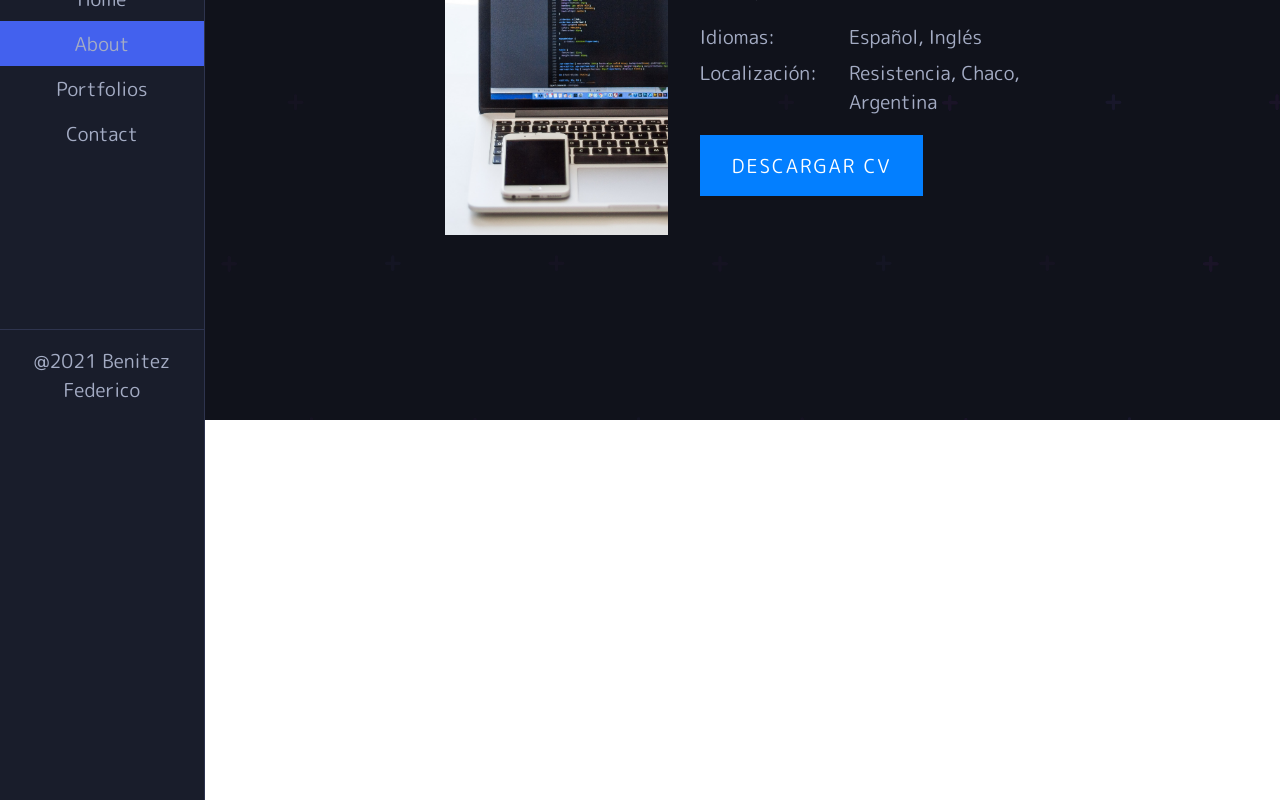
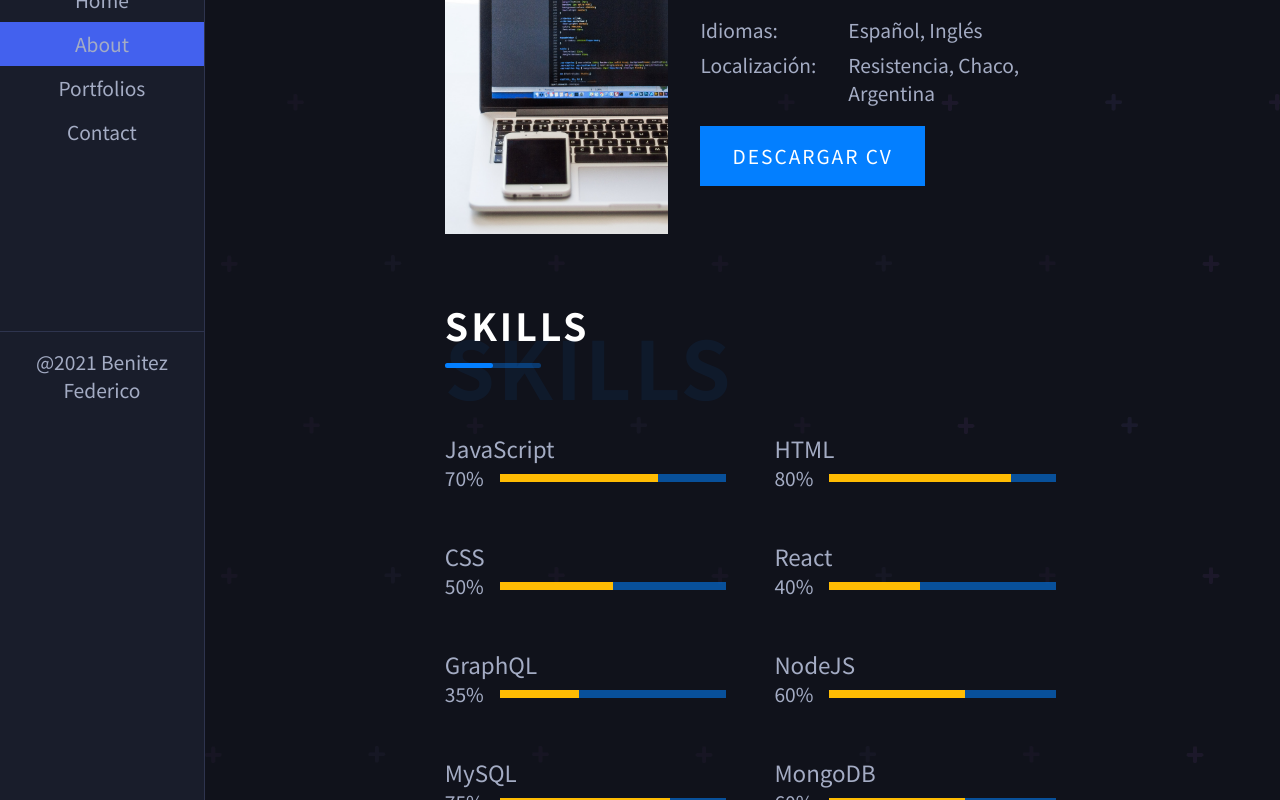
Before and after one commit to Federico-Benitez/old-portfolio, a React (Create React App) app: page /about in a window 1280 px wide. Shown: the part 380-1180 px from the top of the page. Before the commit the page ends 800 px from the top, so only its background shows below. Built offline with nearby package versions, Linux system fonts and the light colour scheme.

Commit message:
Skills en about agregado

```diff
--- a/public/index.html
+++ b/public/index.html
@@ -16,7 +16,9 @@
     -->
     <link rel="manifest" href="%PUBLIC_URL%/manifest.json" />
     <link rel="preconnect" href="https://fonts.gstatic.com">
-<link href="https://fonts.googleapis.com/css2?family=M+PLUS+Rounded+1c:wght@100;300;400;500;700&display=swap" rel="stylesheet">
+    <link rel="preconnect" href="https://fonts.gstatic.com">
+<link href="https://fonts.googleapis.com/css2?family=Noto+Sans+JP:wght@100;300;400;500;700&display=swap" rel="stylesheet">
+
     <!--
       Notice the use of %PUBLIC_URL% in the tags above.
       It will be replaced with the URL of the `public` folder during the build.
--- a/src/App.scss
+++ b/src/App.scss
@@ -3,6 +3,7 @@
 @import "./styles/typography";
 @import "./styles/title";
 @import "./styles/about";
+@import "./styles/skill";
 
 
 
@@ -15,7 +16,7 @@
 
 body{
     color: #a4acc4;
-    font-family: 'M PLUS Rounded 1c', sans-serif;
+    font-family: 'Noto Sans JP', sans-serif;
     font-size: 1.2rem;
 }
 
--- /dev/null
+++ b/src/Components/SkillSection.js
@@ -0,0 +1,21 @@
+import React from "react";
+
+function SkillSection({ skill, progress, width }) {
+  return (
+    <div className="SkillsSection">
+      <div className="skills-container">
+        <h5 className="skill-title">{skill}</h5>
+        <div className="skill-bar">
+          <p className="skill-text">{progress}</p>
+          <div className="skill-progress">
+            <div className="progress">
+              <div className="inner-progress" style={{ width: width }}></div>
+            </div>
+          </div>
+        </div>
+      </div>
+    </div>
+  );
+}
+
+export default SkillSection;
--- a/src/Pages/AboutPage.js
+++ b/src/Pages/AboutPage.js
@@ -1,12 +1,24 @@
 import React from "react";
 import Title from "../Components/Title";
-import ImageSection from "./ImageSection";
+import ImageSection from "../Components/ImageSection";
+import SkillSection from "../Components/SkillSection";
 
 function AboutPage() {
   return (
     <div className="AboutPage">
       <Title title={"Acerca de mi"} span={"Acerca de mi"} />
       <ImageSection />
+      <Title title={"Skills"} span={"Skills"} />
+      <div className="all-skills-container">
+        <SkillSection skill={"JavaScript"} progress={"70%"} width={"70%"} />
+        <SkillSection skill={"HTML"} progress={"80%"} width={"80%"} />
+        <SkillSection skill={"CSS"} progress={"50%"} width={"50%"} />
+        <SkillSection skill={"React"} progress={"40%"} width={"40%"} />
+        <SkillSection skill={"GraphQL"} progress={"35%"} width={"35%"} />
+        <SkillSection skill={"NodeJS"} progress={"60%"} width={"60%"} />
+        <SkillSection skill={"MySQL"} progress={"75%"} width={"75%"} />
+        <SkillSection skill={"MongoDB"} progress={"60%"} width={"60%"} />
+      </div>
     </div>
   );
 }
--- a/src/Pages/HomePage.js
+++ b/src/Pages/HomePage.js
@@ -10,8 +10,8 @@ function HomePage() {
     <div className="HomePage">
       <header className="hero">
         <h1 className="hero-text">
-          Hola, soy
-          <span> Federico Benitez.</span>
+          Hola! Soy
+          <span> Federico Benitez</span>
         </h1>
         <p className="h-sub-text">
           Soy de Resistencia Chaco, estudiante de la Tecnicatura Universitaria
--- a/src/styles/_about.scss
+++ b/src/styles/_about.scss
@@ -1,6 +1,7 @@
 .ImageSection{
     display: flex;
     margin-top: 4rem;
+    margin-bottom: 4rem;
     .img{
         width: 100%;
         height: 50vh;
@@ -62,3 +63,11 @@
         width: 100%;
     }
 }
+
+.all-skills-container{
+    margin: 4rem 0;
+    display: grid;
+    grid-template-columns: repeat(2, 1fr);
+    column-gap: 4rem;
+    row-gap: 3rem;
+}
--- /dev/null
+++ b/src/styles/_skill.scss
@@ -0,0 +1,36 @@
+.SkillsSection{
+
+}
+
+.skills-container{
+    .skill-title{
+        font-size: 1.4rem;
+        font-weight: 400;
+    }
+    .skill-bar{
+        display: flex;
+        align-items: center;
+
+        .skill-text{
+
+        }
+        .skill-progress{
+            width: 100%;
+            .progress{
+                width: 100%;
+                height: .5rem;
+                background-color:rgb(180, 128, 31);
+                margin-left: 1rem;
+                background-color: #0381ff8e;
+                position: relative;
+                .inner-progress{
+                    position: absolute;
+                    background-color: #ffbc03;
+                    height: 100%;
+                    bottom: 0;
+                    left: 0;
+                }
+            }
+        }
+    }
+}
```
Also changed, not shown: src/Components/ImageSection.js (renamed from src/Pages/ImageSection.js), src/Components/ServicesSection.js (added).
